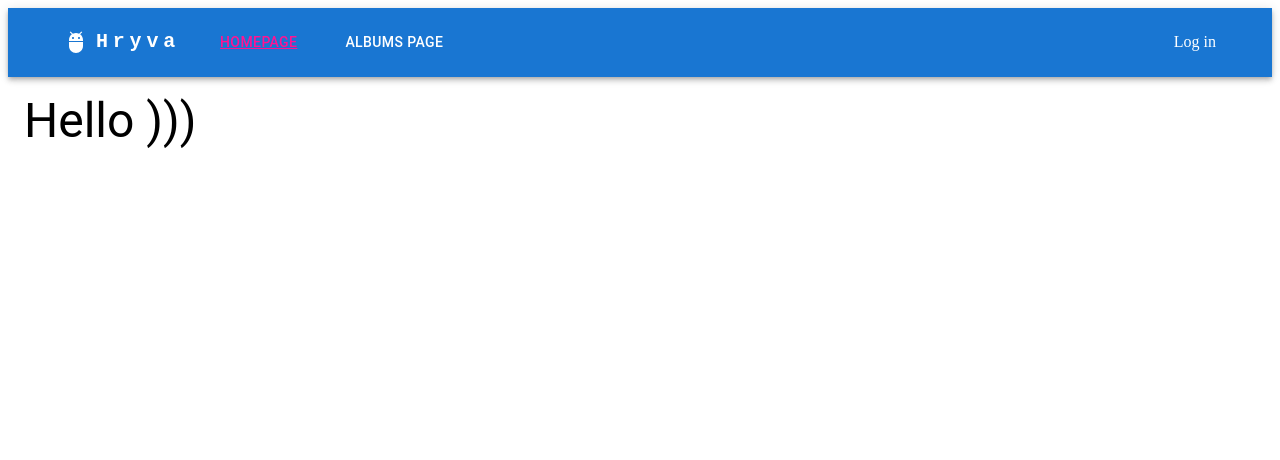
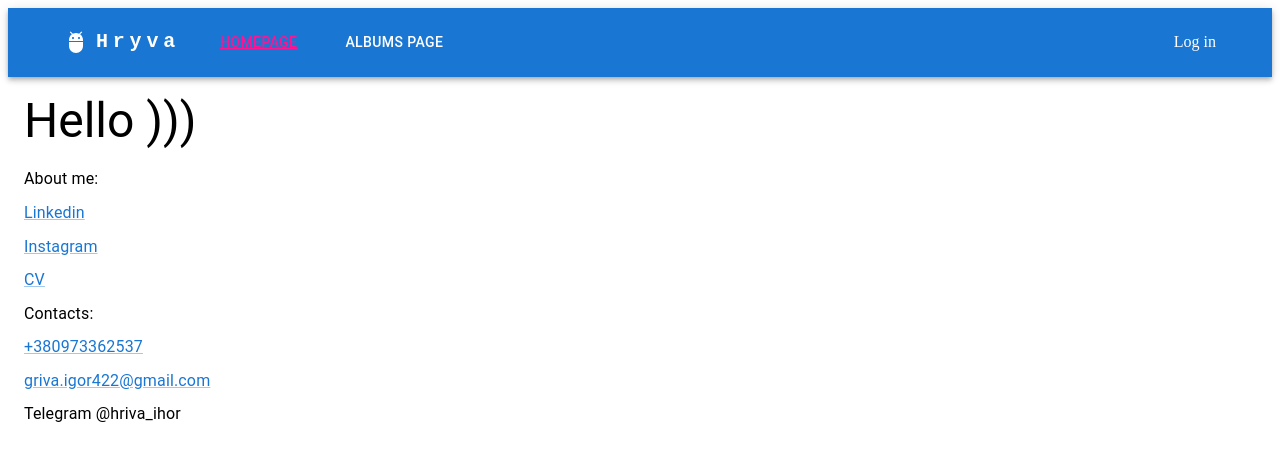
Before and after one commit to hryva-ihor/react_contacts, a React (Create React App) app: page / in a window 1280 px wide. Shown: the top 460 px of the page. Built offline with nearby package versions, Linux system fonts and the light colour scheme.

Commit message:
add_homepage_info

```diff
--- a/src/hoc/AuthProvider.jsx
+++ b/src/hoc/AuthProvider.jsx
@@ -10,7 +10,7 @@ const AuthProvider = ({ children }) => {
   const signIn = (newUser, cb) => {
     setUser(newUser);
     cb();
-    localStorage.setItem("user", newUser);
+    localStorage.setItem("user", String(newUser));
   };
   const signOut = (cb) => {
     setUser(null);
--- a/src/pages/AlbumSinglepage.jsx
+++ b/src/pages/AlbumSinglepage.jsx
@@ -1,4 +1,4 @@
-import React, { useEffect, useState } from "react";
+import React, { useEffect } from "react";
 import Card from "@mui/material/Card";
 import CardActions from "@mui/material/CardActions";
 import CardContent from "@mui/material/CardContent";
@@ -7,11 +7,10 @@ import Button from "@mui/material/Button";
 import Typography from "@mui/material/Typography";
 import { useParams, Link, useNavigate } from "react-router-dom";
 import { Box } from "@mui/system";
-import { deletAlbum } from "../services/album-services";
 import useAlbums from "../hook/useAlbums";
 
 const AlbumSinglepage = () => {
-  const { handleDeletAlbum } = useAlbums();
+  const { handleDeletAlbum, getAlbumItem, album } = useAlbums();
   const { id } = useParams();
   const navigate = useNavigate();
   const goBack = () => {
@@ -20,12 +19,9 @@ const AlbumSinglepage = () => {
   const goAlbumspage = () => {
     navigate({ pathname: `/albumspage` });
   };
-  let ID = id.replace(/[^\d]/g, "");
-  const [album, setAlbum] = useState(null);
+  const ID = id.replace(/[^\d]/g, "");
   useEffect(() => {
-    fetch(`https://61e7eaede32cd90017acbe93.mockapi.io/albums/${ID}`).then(
-      (res) => res.json().then((data) => setAlbum(data))
-    );
+    getAlbumItem(ID);
   }, [id]);
 
   const handleDelet = () => {
--- a/src/pages/Homepage.jsx
+++ b/src/pages/Homepage.jsx
@@ -1,4 +1,4 @@
-import { Typography } from "@mui/material";
+import { Link, Typography } from "@mui/material";
 import { Box } from "@mui/system";
 import React from "react";
 
@@ -8,7 +8,41 @@ const Homepage = () => {
       <Typography variant="h3" component="div" gutterBottom>
         Hello )))
       </Typography>
-      <Typography variant="subtitle1" gutterBottom component="div"></Typography>
+      <Typography variant="subtitle1" gutterBottom component="div">
+        About me:
+      </Typography>
+      <Typography variant="subtitle1" gutterBottom component="div">
+        <Link target="_blank" href="https://www.linkedin.com/in/ihor-hryva/">
+          Linkedin
+        </Link>
+      </Typography>
+      <Typography variant="subtitle1" gutterBottom component="div">
+        <Link target="_blank" href="https://www.instagram.com/griva.igor/">
+          Instagram
+        </Link>
+      </Typography>
+      <Typography variant="subtitle1" gutterBottom component="div">
+        <Link
+          target="_blank"
+          href="https://drive.google.com/file/d/1Hz9arekh0PYpa8RepHJEC4CT-I6APF7t/view?usp=sharing"
+        >
+          CV
+        </Link>
+      </Typography>
+      <Typography variant="subtitle1" gutterBottom component="div">
+        Contacts:
+      </Typography>
+      <Typography variant="subtitle1" gutterBottom component="div">
+        <Link href="tel:+380973362537">+380973362537</Link>
+      </Typography>
+      <Typography variant="subtitle1" gutterBottom component="div">
+        <Link target="_blank" href="mailto:griva.igor422@gmail.com">
+          griva.igor422@gmail.com
+        </Link>
+      </Typography>
+      <Typography variant="subtitle1" gutterBottom component="div">
+        Telegram @hriva_ihor
+      </Typography>
     </Box>
   );
 };
```
Also changed, not shown: src/pages/Createalbum.jsx (+1 -6 lines), 7 other files (tests, documents, lock files or other folders).
